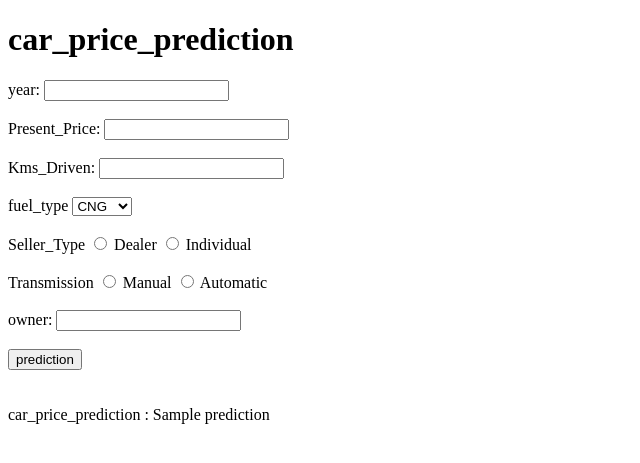
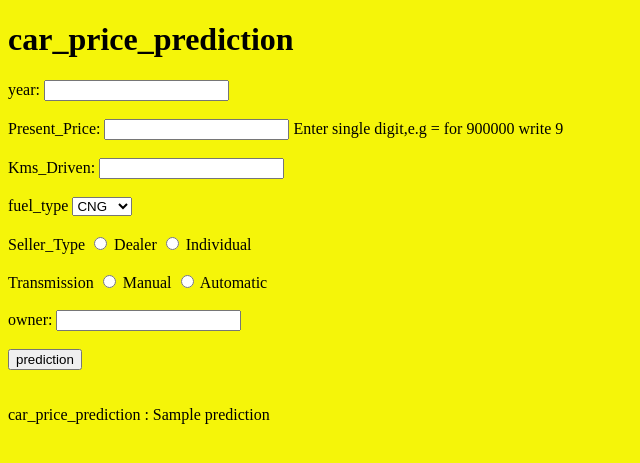
Before and after one commit to shubh-555/car, a Flask app: template templates/index.html in a window 1280 px wide. Shown: the top 463 px of the page, without its empty margins (0-640 px from the left). Run offline with Flask 2, Linux system fonts and the light colour scheme; the template is opened without the code that fills it: most values are stand-ins (such as "Sample title", 1, 10 or a date in 2020).

Commit message:
added backroung color and note about car price

```diff
--- a/templates/index.html
+++ b/templates/index.html
@@ -6,12 +6,12 @@
     <meta name="viewport" content="width=device-width, initial-scale=1.0">
     <title>Document</title>
 </head>
-<body>
+<body style="background-color: rgb(245, 245, 9);">
     <h1>car_price_prediction</h1>
 
     <form action="/get_data" method="post">
         <label>year:</label> <input type="number" name="html_year"> <br> <br>
-        <label>Present_Price:</label> <input type="number" step= '0.001' name="html_Present_Price"> <br> <br>
+        <label>Present_Price:</label> <input type="number" step= '0.001' name="html_Present_Price"> <label>Enter single digit,e.g = for 900000 write 9</label><br> <br>
         <label>Kms_Driven:</label> <input type="number" name="html_Kms_Driven"> <br> <br>
 
         <label>fuel_type</label>
```
Also changed, not shown: requirements.txt (line endings or trailing spaces), 1 other file.
